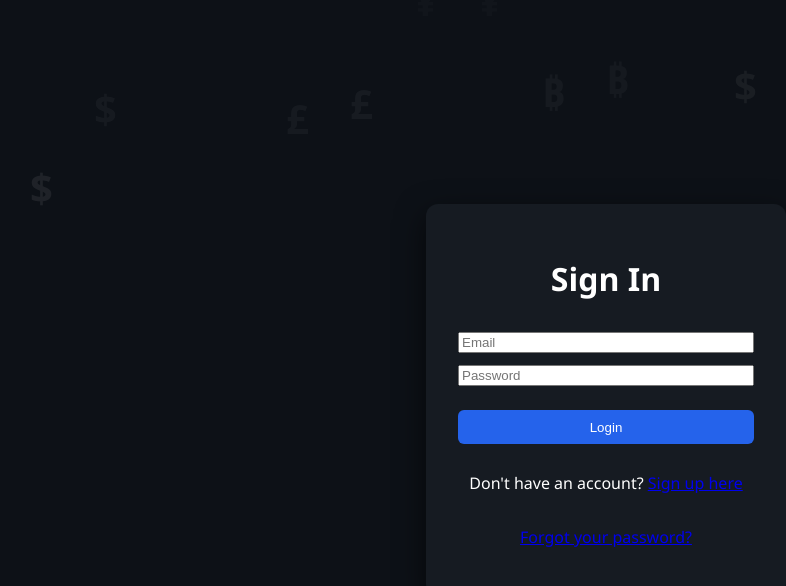
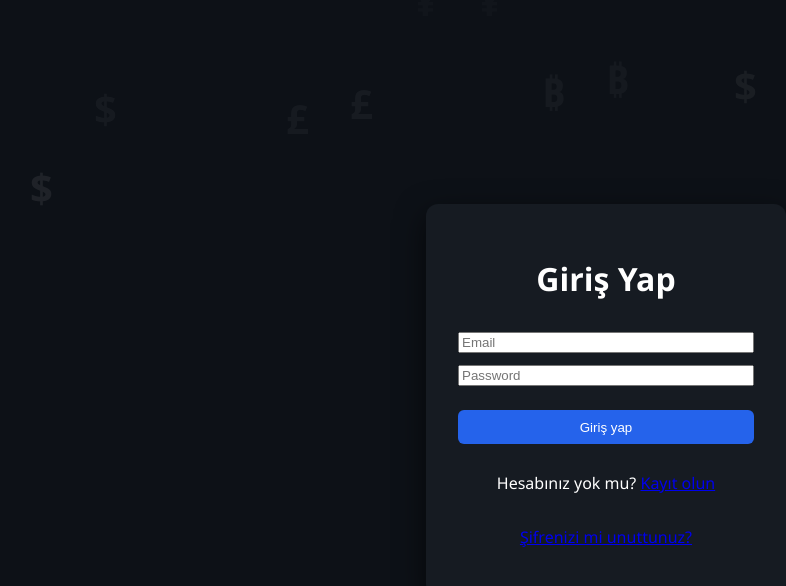
Before and after one commit to ozgulbaytekin/personal_finance_deploy, a Vue app: page / in a window 1280 px wide. Shown: the top 586 px of the page, without its empty margins (34-820 px from the left). Built offline with nearby package versions, Linux system fonts and the light colour scheme; no server answers.

Commit message:
fixed login page

```diff
--- a/src/components/Login.vue
+++ b/src/components/Login.vue
@@ -105,16 +105,16 @@ async function doLogin(e) {
     <div class="form-container">
 
       <div v-if="!registerActive" class="card login" :class="{ error: emptyFields }">
-        <h1>Sign In</h1>
+        <h1>Giriş Yap</h1>
         <form @submit="doLogin">
           <input v-model="emailLogin" type="email" placeholder="Email" required />
           <input v-model="passwordLogin" type="password" placeholder="Password" required />
-          <input type="submit" value="Login" class="btn" />
+          <input type="submit" value="Giriş yap" class="btn" />
           <p>
-            Don't have an account?
-            <a href="#" @click.prevent="registerActive = true; emptyFields = false">Sign up here</a>
+            Hesabınız yok mu?
+            <a href="#" @click.prevent="registerActive = true; emptyFields = false">Kayıt olun</a>
           </p>
-          <p><a href="#">Forgot your password?</a></p>
+          <p><a href="#">Şifrenizi mi unuttunuz?</a></p>
         </form>
       </div>
 
@@ -123,12 +123,12 @@ async function doLogin(e) {
         <h1>Sign Up</h1>
         <form @submit="doRegister">
           <input v-model="emailReg" type="email" placeholder="Email" required />
-          <input v-model="passwordReg" type="password" placeholder="Password" required />
+          <input v-model="passwordReg" type="password" placeholder="Şifre" required />
           <input v-model="confirmReg" type="password" placeholder="Confirm Password" required />
           <input type="submit" value="Register" class="btn" />
           <p>
-            Already have an account?
-            <a href="#" @click.prevent="registerActive = false; emptyFields = false">Sign in here</a>
+            Hesabınız zaten var mı?
+            <a href="#" @click.prevent="registerActive = false; emptyFields = false">Giriş yapın</a>
           </p>
         </form>
       </div>
```
